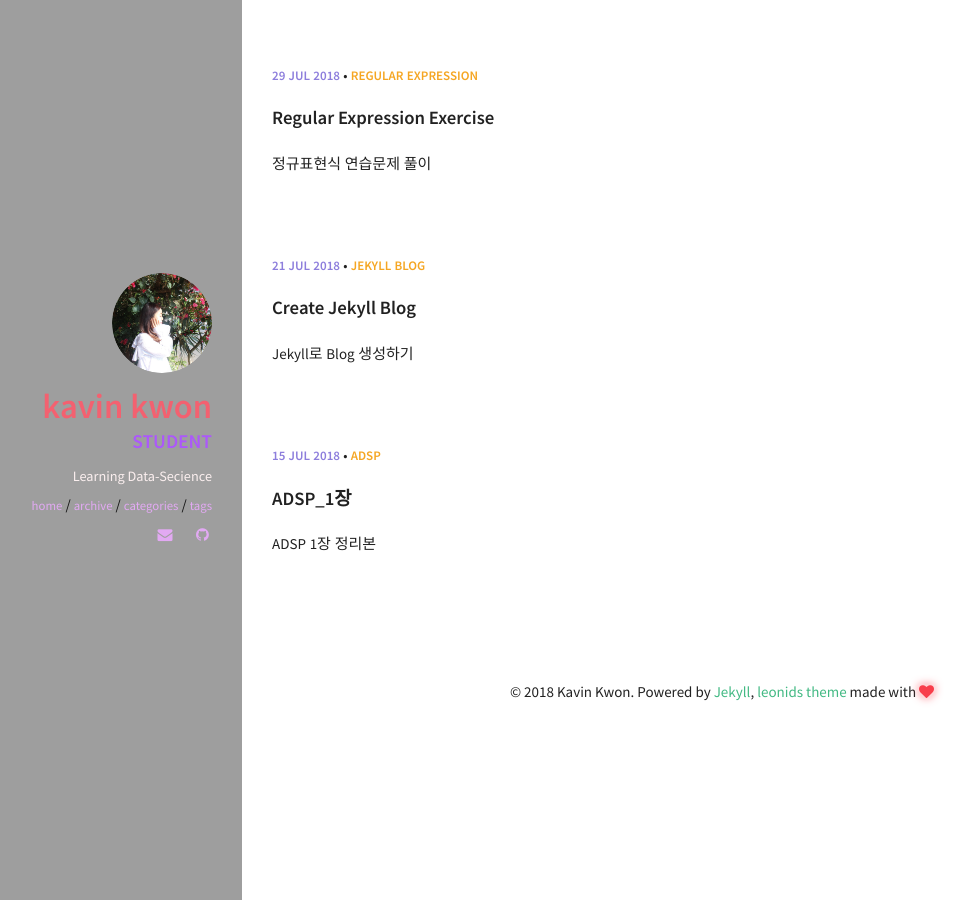
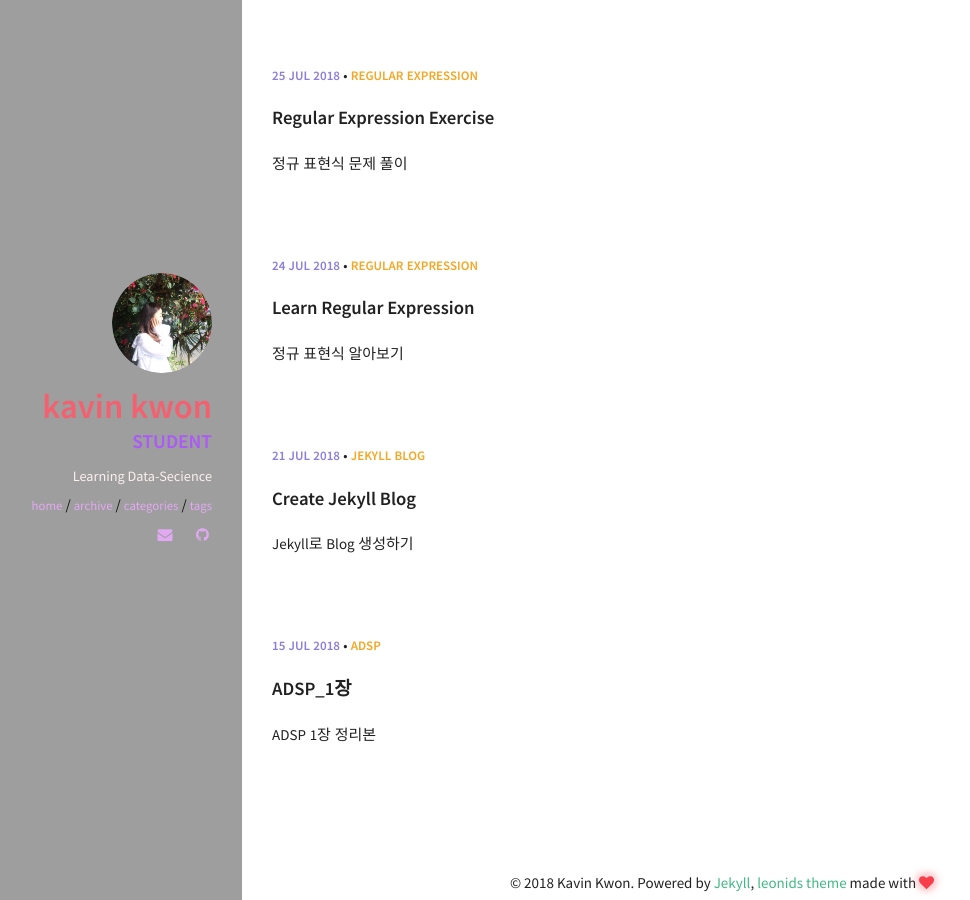
Before and after one commit to gabining/gabining.github.com, a Jekyll site: the page built from index.html, in a window 1280 px wide. Shown: the whole page, without its empty margins (78-1048 px from the left). Built offline with Jekyll 4.4.1, drawn with Linux system fonts in a browser that asks for light colours.

Commit message:
Change posts

```diff
--- a/_posts/2018-07-28_RegularExpression.md
+++ b/_posts/2018-07-24-Regular Expression.md
@@ -1,13 +1,10 @@
 ---
 layout: post
-title: Regular Expression
-excerpt: "정규표현식 알아보기"
+title: Learn Regular Expression
+excerpt: "정규 표현식 알아보기"
 categories: [Regular Expression]
 comments: true
 ---
-
-
-# Regular Expression
 
 
 
--- a/_posts/2018-07-29-Regular_Expression_Exercise.md
+++ b/_posts/2018-07-25-Regular Expression Exercise.md
@@ -1,7 +1,7 @@
 ---
 layout: post
 title: Regular Expression Exercise
-excerpt: "정규표현식 연습문제 풀이"
+excerpt: "정규 표현식 문제 풀이"
 categories: [Regular Expression]
 comments: true
 ---
```
